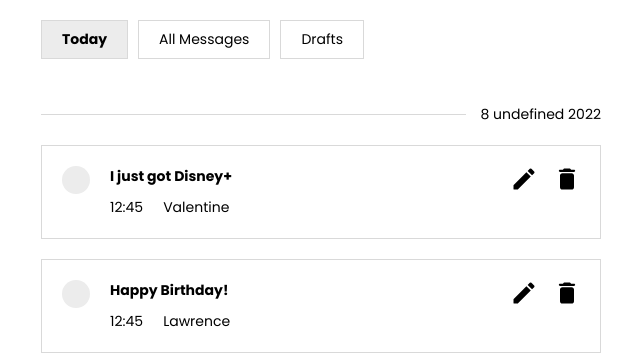
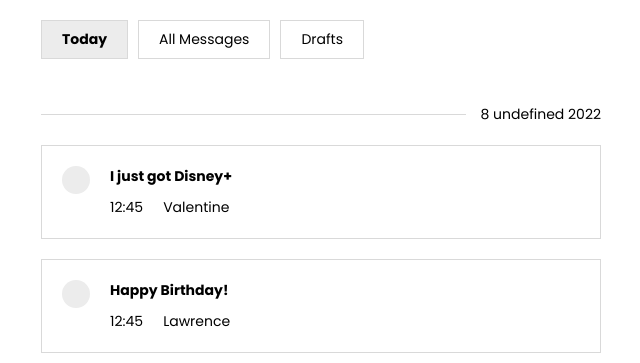
Before and after one commit to Ngoakor12/message-later, a React (Vite) app in the folder frontend/: page /today in a window 1280 px wide. Shown: the top 363 px of the page, without its empty margins (319-959 px from the left). Built offline with nearby package versions, Linux system fonts and the light colour scheme.

Commit message:
chore: messageSummary styling

```diff
--- a/frontend/src/components/RoutesComponent.jsx
+++ b/frontend/src/components/RoutesComponent.jsx
@@ -17,6 +17,7 @@ function RoutesComponent() {
       <Route exact path="/all-messages" element={<AllMessages />} />
       <Route exact path="/drafts" element={<Drafts />} />
       <Route exact path="/schedule-message" element={<ScheduleMessage />} />
+      <Route exact path="/message/edit/:id" element={<ScheduleMessage />} />
       <Route exact path="/message/:id" element={<MessageDetails />} />
     </Routes>
   );
--- a/frontend/src/components/ScheduleMessageButton.jsx
+++ b/frontend/src/components/ScheduleMessageButton.jsx
@@ -3,13 +3,14 @@ import { AddIcon } from "../Icons";
 
 function ScheduleMessageButton() {
   const { pathname } = useLocation();
-  const newPath = pathname.split("/")[1];
 
   return (
     <Link
       to={"/schedule-message"}
       className={`schedule-message-button ${
-        newPath === "schedule-message" ? "hide-schedule-message-button" : ""
+        pathname === "/schedule-message" || pathname === `/message/edit/1`
+          ? "hide-schedule-message-button"
+          : ""
       }`}
     >
       <div className="label">Schedule Message</div>
--- a/frontend/src/features/messages/MessageSummary.jsx
+++ b/frontend/src/features/messages/MessageSummary.jsx
@@ -20,12 +20,12 @@ function MessageSummary({ message }) {
         <MoreIcon />
       </div>
       <div className="more-options">
-        <div className="edit-icon">
+        <Link to={"/message/edit/1"} className="edit-icon">
           <EditIcon />
-        </div>
-        <div className="delete-icon">
+        </Link>
+        <Link to={"/"} className="delete-icon">
           <DeleteIcon />
-        </div>
+        </Link>
       </div>
     </div>
   );
--- a/frontend/src/index.css
+++ b/frontend/src/index.css
@@ -398,18 +398,47 @@ a.message-summary {
 }
 
 @media (min-width: 600px) {
-  .message-summary .right .more-options {
-    display: flex;
-  }
   .more-icon {
     display: none;
   }
   .more-options {
+    display: none;
+    gap: 6px;
+    position: absolute;
+    top: 12px;
+    right: 20px;
+  }
+
+  .more-options .edit-icon,
+  .more-options .delete-icon {
     display: flex;
-    gap: 15px;
-    position: absolute;
-    top: 20px;
-    right: 20px;
+    align-items: center;
+    justify-content: center;
+    padding: 8px;
+    cursor: pointer;
+  }
+
+  .more-options .edit-icon,
+  .more-options .delete-icon {
+    color: #000;
+  }
+
+  .more-options .edit-icon:hover,
+  .more-options .delete-icon:hover,
+  .more-options .edit-icon:focus,
+  .more-options .delete-icon:focus {
+    background-color: #d9d9d9;
+    border-radius: 50%;
+  }
+
+  .message-summary-wrapper:hover .message-summary,
+  .message-summary-wrapper:focus-within .message-summary {
+    border: 1px solid #000;
+  }
+
+  .message-summary-wrapper:hover .more-options,
+  .message-summary-wrapper:focus-within .more-options {
+    display: flex;
   }
 
   .schedule-message-button {
```
